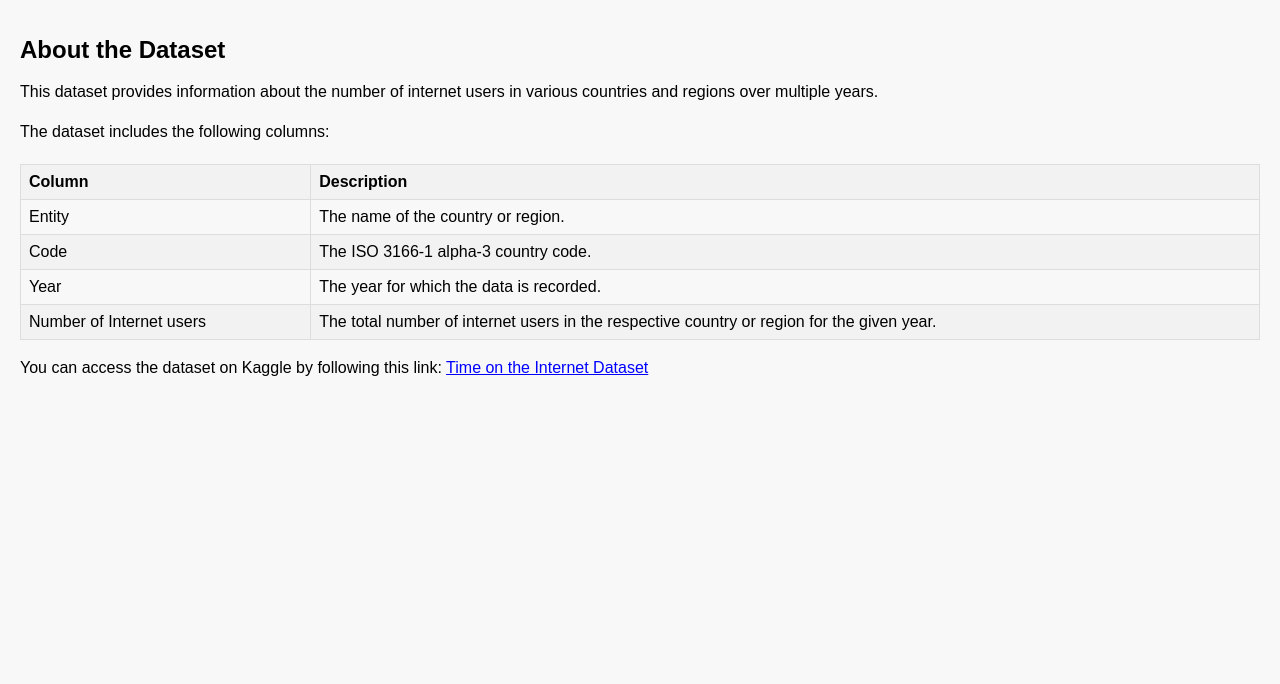
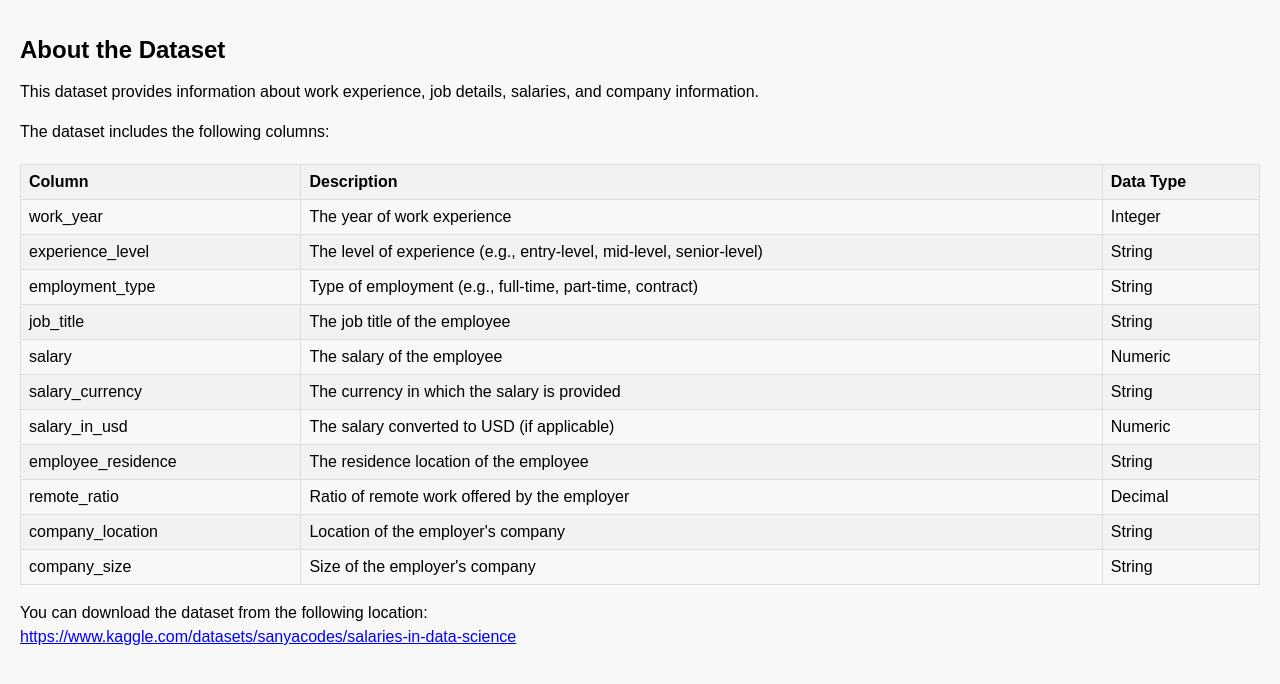
Before and after one commit to anujpatel2122/project_group_5, a Flask app: page /about in a window 1280 px wide. Shown: the top 684 px of the page. Run offline with Flask 3, Linux system fonts and the light colour scheme.

Commit message:
modified some content

```diff
--- a/app.py
+++ b/app.py
@@ -3,8 +3,8 @@ from flask import Flask, render_template
 import sqlite3
 import pathlib
 
-base_path = pathlib.Path(r"C:\Users\anujp\OneDrive\Desktop\Python Project")
-db_name = "internet_database.db"
+base_path = pathlib.Path(r"C:\Users\anujp\OneDrive\Documents\GitHub\project_group_5")
+db_name = "salaries_database.db"
 db_path = base_path / db_name
 print(db_path)
 
@@ -22,7 +22,7 @@ def about():
 def data():
     con = sqlite3.connect(db_path)
     cursor = con.cursor()
-    students = cursor.execute("SELECT * FROM internet_users").fetchall()
+    students = cursor.execute("SELECT * FROM salaries_users").fetchall()
     con.close()
 
     return render_template("data_table.html", students=students)
--- a/templates/about.html
+++ b/templates/about.html
@@ -45,7 +45,7 @@
 <body>
     <h1>About the Dataset</h1>
     <p>
-        This dataset provides information about the number of internet users in various countries and regions over multiple years.
+        This dataset provides information about work experience, job details, salaries, and company information.
     </p>
     <p>
         The dataset includes the following columns:
@@ -55,29 +55,70 @@
             <tr>
                 <th>Column</th>
                 <th>Description</th>
+                <th>Data Type</th>
             </tr>
         </thead>
         <tbody>
             <tr>
-                <td>Entity</td>
-                <td>The name of the country or region.</td>
+                <td>work_year</td>
+                <td>The year of work experience</td>
+                <td>Integer</td>
             </tr>
             <tr>
-                <td>Code</td>
-                <td>The ISO 3166-1 alpha-3 country code.</td>
+                <td>experience_level</td>
+                <td>The level of experience (e.g., entry-level, mid-level, senior-level)</td>
+                <td>String</td>
             </tr>
             <tr>
-                <td>Year</td>
-                <td>The year for which the data is recorded.</td>
+                <td>employment_type</td>
+                <td>Type of employment (e.g., full-time, part-time, contract)</td>
+                <td>String</td>
             </tr>
             <tr>
-                <td>Number of Internet users</td>
-                <td>The total number of internet users in the respective country or region for the given year.</td>
+                <td>job_title</td>
+                <td>The job title of the employee</td>
+                <td>String</td>
+            </tr>
+            <tr>
+                <td>salary</td>
+                <td>The salary of the employee</td>
+                <td>Numeric</td>
+            </tr>
+            <tr>
+                <td>salary_currency</td>
+                <td>The currency in which the salary is provided</td>
+                <td>String</td>
+            </tr>
+            <tr>
+                <td>salary_in_usd</td>
+                <td>The salary converted to USD (if applicable)</td>
+                <td>Numeric</td>
+            </tr>
+            <tr>
+                <td>employee_residence</td>
+                <td>The residence location of the employee</td>
+                <td>String</td>
+            </tr>
+            <tr>
+                <td>remote_ratio</td>
+                <td>Ratio of remote work offered by the employer</td>
+                <td>Decimal</td>
+            </tr>
+            <tr>
+                <td>company_location</td>
+                <td>Location of the employer's company</td>
+                <td>String</td>
+            </tr>
+            <tr>
+                <td>company_size</td>
+                <td>Size of the employer's company</td>
+                <td>String</td>
             </tr>
         </tbody>
     </table>
     <p>
-        You can access the dataset on Kaggle by following this link: <a href="https://www.kaggle.com/datasets/willianoliveiragibin/time-the-internet" target="_blank">Time on the Internet Dataset</a>
+        You can download the dataset from the following location: <br>
+        <a href="https://www.kaggle.com/datasets/sanyacodes/salaries-in-data-science" target="_blank">https://www.kaggle.com/datasets/sanyacodes/salaries-in-data-science</a>
     </p>
 </body>
 </html>
```
Also changed, not shown: templates/data_table.html (+21 -5 lines), salaries_database.db (added), 1 other file.
